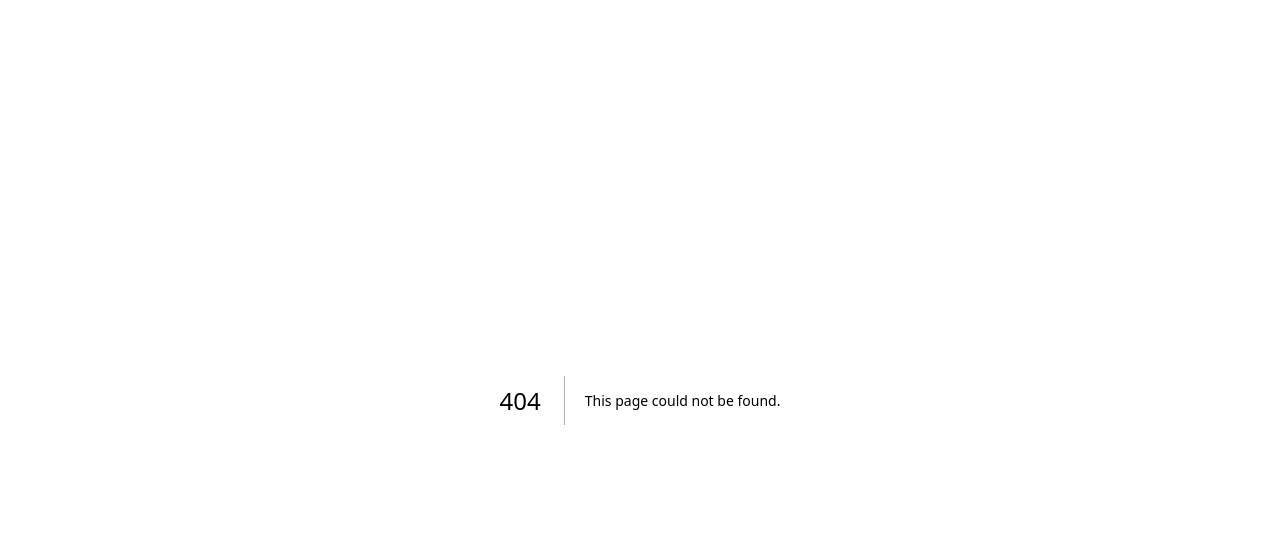
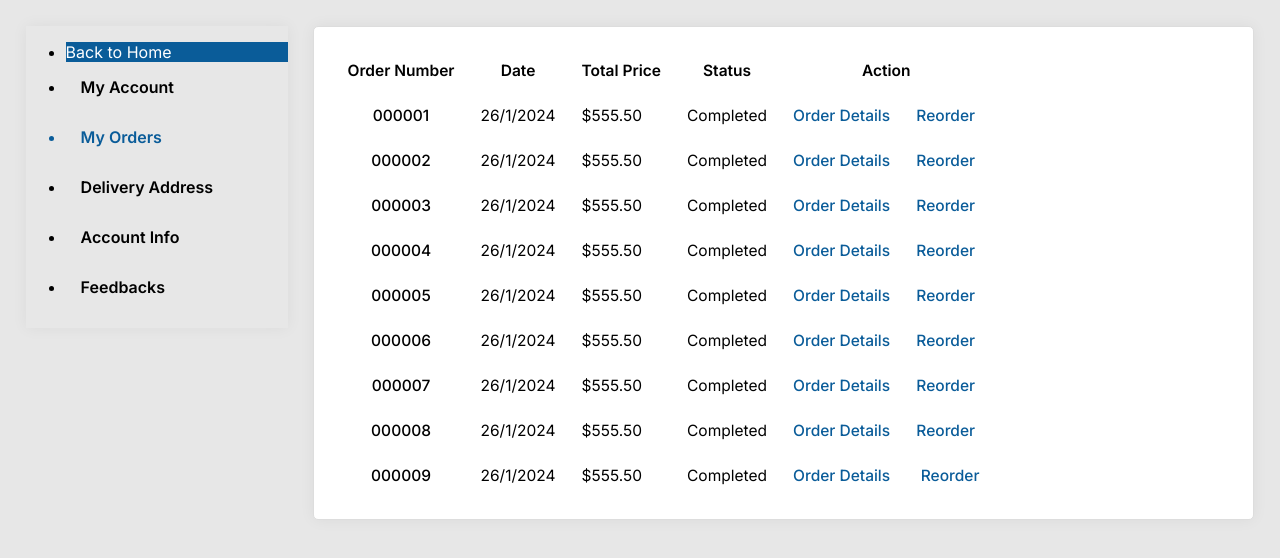
Before and after one commit to Mohamed-eg/techTouch, a Next.js app: page /user-info/1 in a window 1280 px wide. Before the commit this address had no page. Shown: the top 558 px of the page. Built offline with nearby package versions, Linux system fonts and the light colour scheme.

Commit message:
initiated the user info page with its components

```diff
--- a/components/nav.tsx
+++ b/components/nav.tsx
@@ -117,7 +117,7 @@ const Nav = () => {
             <div className="relative max-sm:hidden"><NavItem text="" icon={faHeart} href="/wishList" /> <span className="bg-[#d61414] absolute top-[-10px] right-[0] px-1 text-white rounded-full ">
               {List.length || 0}</span></div>
 
-            <div onClick={(e, id = uid) => { router.push(`/${id ? id : "login"}`) }}>
+            <div onClick={(e, id = uid) => { router.push(`/user-info/${id ? id : "login"}`) }}>
               <Image alt="img"
                 className="relative w-[2.2vw] h-[2.2vw] max-md:w-[5vw] max-md:h-[5vw] max-w-8 max-h-8 overflow-hidden object-cover max-sm:hidden cursor-pointer"
                 src={userImg}
--- /dev/null
+++ b/components/user-info/UserInfoDetail.jsx
@@ -0,0 +1,115 @@
+import classes from "./UserInfoDetail.module.css";
+
+function UserInfoDetail() {
+  return (
+    <section className={classes.Main}>
+      <table class="table">
+        <thead>
+          <tr>
+            <th scope="col">Order Number</th>
+            <th scope="col">Date</th>
+            <th scope="col">Total Price</th>
+            <th scope="col">Status</th>
+            <th scope="col">Action</th>
+          </tr>
+        </thead>
+        <tbody class="table-group-divider">
+          <tr>
+            <th scope="row">000001</th>
+            <td>26/1/2024</td>
+            <td>$555.50</td>
+            <td>Completed</td>
+            <td>
+              <a href="#">Order Details</a>&nbsp;&nbsp;&nbsp;&nbsp;&nbsp;&nbsp;
+              <a href="#">Reorder</a>
+            </td>
+          </tr>
+          <tr>
+            <th scope="row">000002</th>
+            <td>26/1/2024</td>
+            <td>$555.50</td>
+            <td>Completed</td>
+            <td>
+              <a href="#">Order Details</a>&nbsp;&nbsp;&nbsp;&nbsp;&nbsp;&nbsp;
+              <a href="#">Reorder</a>
+            </td>
+          </tr>
+          <tr>
+            <th scope="row">000003</th>
+            <td>26/1/2024</td>
+            <td>$555.50</td>
+            <td>Completed</td>
+            <td>
+              <a href="#">Order Details</a>&nbsp;&nbsp;&nbsp;&nbsp;&nbsp;&nbsp;
+              <a href="#">Reorder</a>
+            </td>
+          </tr>
+          <tr>
+            <th scope="row">000004</th>
+            <td>26/1/2024</td>
+            <td>$555.50</td>
+            <td>Completed</td>
+            <td>
+              <a href="#">Order Details</a>
+              &nbsp;&nbsp;&nbsp;&nbsp;&nbsp;&nbsp;
+              <a href="#">Reorder</a>
+            </td>
+          </tr>
+          <tr>
+            <th scope="row">000005</th>
+            <td>26/1/2024</td>
+            <td>$555.50</td>
+            <td>Completed</td>
+            <td>
+              <a href="#">Order Details</a>&nbsp;&nbsp;&nbsp;&nbsp;&nbsp;&nbsp;
+              <a href="#">Reorder</a>
+            </td>
+          </tr>
+          <tr>
+            <th scope="row">000006</th>
+            <td>26/1/2024</td>
+            <td>$555.50</td>
+            <td>Completed</td>
+            <td>
+              <a href="#">Order Details</a>
+              &nbsp;&nbsp;&nbsp;&nbsp;&nbsp;&nbsp;
+              <a href="#">Reorder</a>
+            </td>
+          </tr>
+          <tr>
+            <th scope="row">000007</th>
+            <td>26/1/2024</td>
+            <td>$555.50</td>
+            <td>Completed</td>
+            <td>
+              <a href="#">Order Details</a>&nbsp;&nbsp;&nbsp;&nbsp;&nbsp;&nbsp;
+              <a href="#">Reorder</a>
+            </td>
+          </tr>
+          <tr>
+            <th scope="row">000008</th>
+            <td>26/1/2024</td>
+            <td>$555.50</td>
+            <td>Completed</td>
+            <td>
+              <a href="#">Order Details</a>&nbsp;&nbsp;&nbsp;&nbsp;&nbsp;&nbsp;
+              <a href="#">Reorder</a>
+            </td>
+          </tr>
+          <tr>
+            <th scope="row">000009</th>
+            <td>26/1/2024</td>
+            <td>$555.50</td>
+            <td>Completed</td>
+            <td>
+              <a href="#">Order Details</a> &nbsp;&nbsp;&nbsp;&nbsp;&nbsp;&nbsp;
+              <a href="#">Reorder</a>
+            </td>
+          </tr>
+        </tbody>
+      </table>
+    </section>
+  );
+}
+
+export default UserInfoDetail;
--- /dev/null
+++ b/components/user-info/UserInfoDetail.module.css
@@ -0,0 +1,35 @@
+.Main {
+  border: 1px solid rgb(221, 221, 221);
+  border-radius: 5px;
+  padding: 20px;
+  box-shadow: 0px 0px 15px #0000000e;
+  background-color: white;
+
+  font-size: 0.97rem;
+
+  flex-grow: 4;
+}
+
+.Main td,
+.Main th {
+  padding: 12px;
+}
+
+.Main thead th {
+  font-weight: 600;
+}
+
+.Main tbody th {
+  font-weight: 500;
+}
+
+.Main a {
+  font-weight: 500;
+
+  text-decoration: none;
+  color: #0a5c99;
+}
+
+.Main a:hover {
+  color: #024274;
+}
--- /dev/null
+++ b/components/user-info/UserInfoLayout.jsx
@@ -0,0 +1,7 @@
+import classes from "./UserInfoLayout.module.css";
+
+function UserInfoLayout(props) {
+  return <main className={classes.Main}>{props.children}</main>;
+}
+
+export default UserInfoLayout;
--- /dev/null
+++ b/components/user-info/UserInfoLayout.module.css
@@ -0,0 +1,10 @@
+.Main {
+  height: 100vh;
+  padding: 2%;
+  background-color: #e7e7e7;
+
+  display: flex;
+  justify-content: space-between;
+  align-items: flex-start;
+  gap: 2%;
+}
--- /dev/null
+++ b/components/user-info/UserInfoNav.jsx
@@ -0,0 +1,24 @@
+import classes from "./UserInfoNav.module.css";
+import UserInfoNavItem from "./UserInfoNavItem";
+import Link from "next/link";
+
+function UserInfoNav(props) {
+  return (
+    <aside className={classes.Main}>
+      <ul class="list-group">
+        <li
+          className={["list-group-item active", classes.backToHomeLi].join(" ")}
+        >
+          <Link href="/">Back to Home</Link>
+        </li>
+        <UserInfoNavItem>My Account</UserInfoNavItem>
+        <UserInfoNavItem active>My Orders</UserInfoNavItem>
+        <UserInfoNavItem>Delivery Address</UserInfoNavItem>
+        <UserInfoNavItem>Account Info</UserInfoNavItem>
+        <UserInfoNavItem>Feedbacks</UserInfoNavItem>
+      </ul>
+    </aside>
+  );
+}
+
+export default UserInfoNav;
--- /dev/null
+++ b/components/user-info/UserInfoNav.module.css
@@ -0,0 +1,14 @@
+.Main {
+  box-shadow: 0px 0px 15px #0000000e;
+
+  flex-grow: 1;
+}
+
+.backToHomeLi {
+  background-color: #0a5c99;
+}
+
+.backToHomeLi a {
+  text-decoration: none;
+  color: white;
+}
--- /dev/null
+++ b/components/user-info/UserInfoNavItem.jsx
@@ -0,0 +1,12 @@
+import classes from "./UserInfoNavItem.module.css";
+
+function UserInfoNavItem(props) {
+  const navItemClasses = ["list-group-item", classes.Main];
+  if (props.active) {
+    navItemClasses.push(classes.active);
+  }
+
+  return <li className={navItemClasses.join(" ")}>{props.children}</li>;
+}
+
+export default UserInfoNavItem;
--- /dev/null
+++ b/components/user-info/UserInfoNavItem.module.css
@@ -0,0 +1,14 @@
+.Main {
+  padding: 15px;
+  cursor: pointer;
+
+  font-weight: 600;
+}
+
+.Main:hover {
+  color: #0a5c99;
+}
+
+.active {
+  color: #0a5c99;
+}
--- /dev/null
+++ b/src/app/user-info/[id]/page.jsx
@@ -0,0 +1,29 @@
+import UserInfoNav from "../../../../components/user-info/UserInfoNav";
+import UserInfoDetail from "../../../../components/user-info/UserInfoDetail";
+import UserInfoLayout from "../../../../components/user-info/UserInfoLayout";
+
+// import Profile from "../../../components/refComp/profile";
+// import MainHeader from "../../../components/main-header";
+// import FooterComp from "../../../components/footer";
+
+const page = () => {
+  return (
+    <UserInfoLayout>
+      <UserInfoNav />
+      <UserInfoDetail />
+
+      {/* <MainHeader /> */}
+      {/* <Profile /> */}
+      {/* <footer>
+        <FooterComp
+          frameDivPosition="unset"
+          frameDivBottom="unset"
+          frameDivLeft="unset"
+          iconsCurvedLocationObjectFit="unset"
+        />
+      </footer> */}
+    </UserInfoLayout>
+  );
+};
+
+export default page;
```
